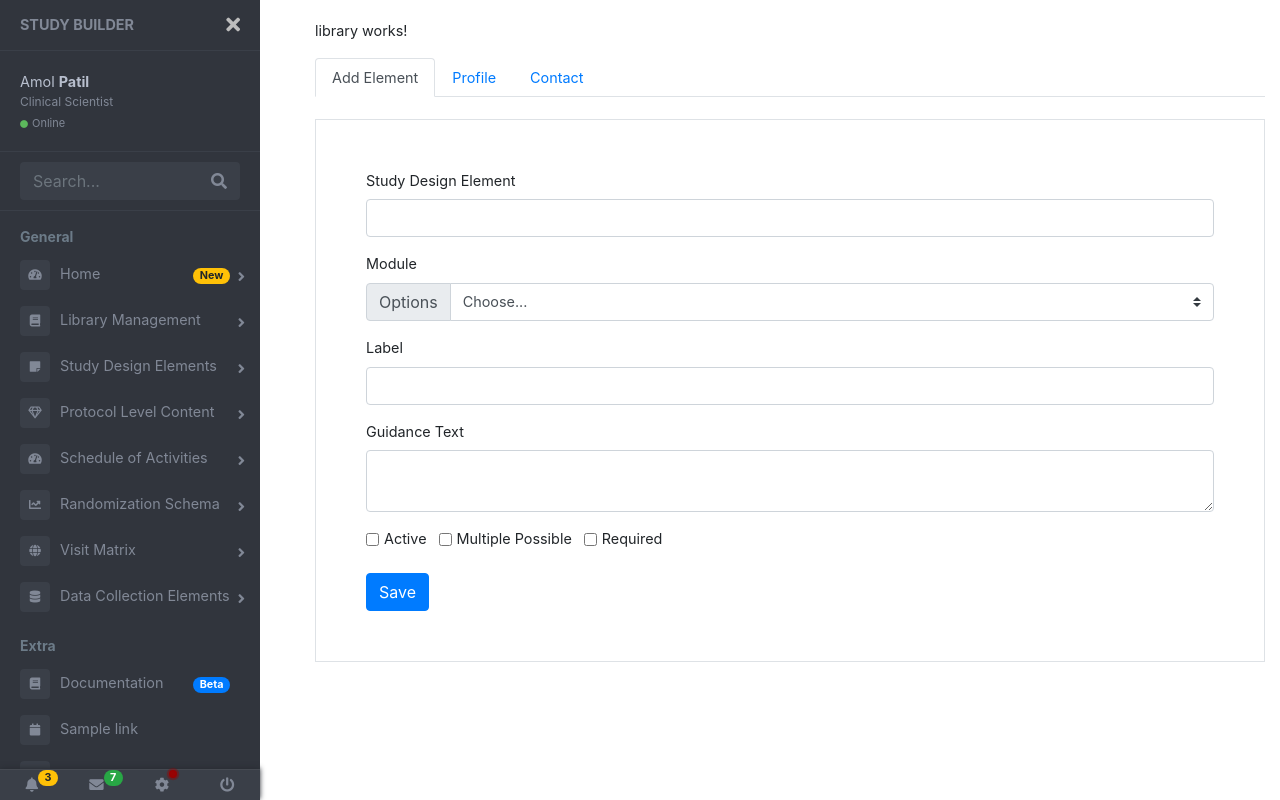
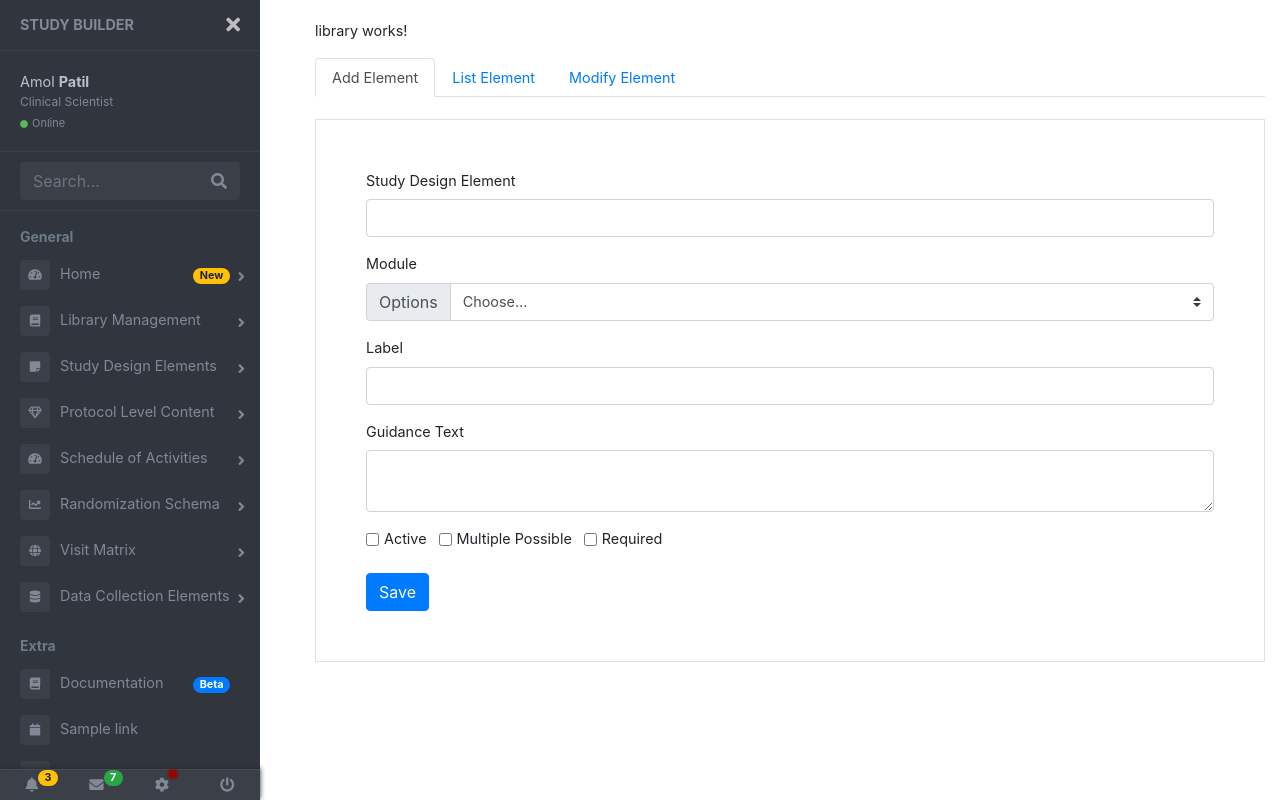
Before and after one commit to amol-can/digital-workflow, an Angular app in the folder front-end-app/: page /library-management in a window 1280 px wide. Built offline with nearby package versions, Linux system fonts and the light colour scheme.

Commit message:
Readme for java app and add element section

```diff
--- a/front-end-app/src/app/core/home/home.component.html
+++ b/front-end-app/src/app/core/home/home.component.html
@@ -7,7 +7,7 @@
 
     <div class="row">
         <table class="table table-hover">
-            <thead>
+            <thead class="thead-light">
               <tr>
                 <th scope="col">Id</th>
                 <th scope="col">Protocol Name</th>
--- a/front-end-app/src/app/core/library/add-element/add-element.component.html
+++ b/front-end-app/src/app/core/library/add-element/add-element.component.html
@@ -1,15 +1,16 @@
+<!-- Tab Nav-Bar-->
 <ul class="nav nav-tabs" id="myTab" role="tablist">
   <li class="nav-item">
-    <a class="nav-link active" id="home-tab" data-toggle="tab" href="#home" role="tab" aria-controls="home"
-      aria-selected="true">Add Element</a>
+    <a class="nav-link active" id="addElement-tab" data-toggle="tab" href="#addElement" role="tab"
+      aria-controls="addElement" aria-selected="true">Add Element</a>
   </li>
   <li class="nav-item">
-    <a class="nav-link" id="profile-tab" data-toggle="tab" href="#profile" role="tab" aria-controls="profile"
-      aria-selected="false">Profile</a>
+    <a class="nav-link" id="listElement-tab" data-toggle="tab" href="#listElement" role="tab"
+      aria-controls="listElement" aria-selected="false">List Element</a>
   </li>
   <li class="nav-item">
-    <a class="nav-link" id="contact-tab" data-toggle="tab" href="#contact" role="tab" aria-controls="contact"
-      aria-selected="false">Contact</a>
+    <a class="nav-link" id="editElement-tab" data-toggle="tab" href="#editElement" role="tab"
+      aria-controls="editElement" aria-selected="false">Modify Element</a>
   </li>
 </ul>
 
@@ -17,7 +18,8 @@
 <div class="tab-content" id="myTabContent">
   <br>
   <!-- Add Tab-->
-  <div class="tab-pane fade show active border" style="padding: 50px;" id="home" role="tabpanel" aria-labelledby="home-tab">
+  <div class="tab-pane fade show active border" style="padding: 50px;" id="addElement" role="tabpanel"
+    aria-labelledby="home-tab">
     <form>
       <div class="form-group">
         <label for="designElement">Study Design Element</label>
@@ -61,7 +63,38 @@
     </form>
   </div>
 
+  <!-- List Study Design Element -->
+  <div class="tab-pane fade border" style="padding: 50px;" id="listElement" role="tabpanel"
+    aria-labelledby="listElement-tab">
 
-  <div class="tab-pane fade" id="profile" role="tabpanel" aria-labelledby="profile-tab">...Profile</div>
-  <div class="tab-pane fade" id="contact" role="tabpanel" aria-labelledby="contact-tab">...contact</div>
+    <table class="table table-hover">
+      <thead class="thead-light">
+        <tr>
+          <th scope="col">Study Design Element</th>
+          <th scope="col">Module</th>
+          <th scope="col">Label</th>
+          <th scope="col">Guidance Text</th>
+          <th scope="col">Active</th>
+          <th scope="col">Multiple Possible</th>
+          <th scope="col">Required</th>
+        </tr>
+      </thead>
+      <tbody>
+        <tr>
+          <th scope="row">TheopaticArea</th>
+          <td>Mark</td>
+          <td>Otto</td>
+          <td>@mdo</td>
+          <td>Mark</td>
+          <td>Otto</td>
+          <td>True</td>
+        </tr>
+      </tbody>
+    </table>
+
+
+  </div>
+
+  <!-- Modify Study Design Element -->
+  <div class="tab-pane fade" id="editElement" role="tabpanel" aria-labelledby="editElement-tab">...contact</div>
 </div>
--- a/front-end-app/src/app/core/library/add-element/add-element.component.ts
+++ b/front-end-app/src/app/core/library/add-element/add-element.component.ts
@@ -1,15 +1,24 @@
-import { Component, OnInit } from '@angular/core';
+import { Component, OnInit, AfterViewInit } from '@angular/core';
+import * as $ from 'jquery';
+declare var $: any;
 
 @Component({
   selector: 'app-add-element',
   templateUrl: './add-element.component.html',
   styleUrls: ['./add-element.component.css']
 })
-export class AddElementComponent implements OnInit {
+export class AddElementComponent implements OnInit,AfterViewInit {
 
   constructor() { }
 
   ngOnInit() {
+
   }
 
+  ngAfterViewInit(): void{
+
+  }
+
+
+
 }
--- a/front-end-app/src/app/core/library/library.component.html
+++ b/front-end-app/src/app/core/library/library.component.html
@@ -1,3 +1,5 @@
+
+
 <div class="container">
     <div class="row">
         <div class="col-12">
--- a/front-end-app/src/index.html
+++ b/front-end-app/src/index.html
@@ -13,6 +13,7 @@
   <!-- js library -->
   <script src="https://ajax.googleapis.com/ajax/libs/jquery/3.4.1/jquery.min.js"></script>
   <script src="https://cdnjs.cloudflare.com/ajax/libs/twitter-bootstrap/4.1.1/js/bootstrap.js"></script>
+
 </head>
 
 <body>
```
Also changed, not shown: 1 other file (tests, documents, lock files or other folders).
